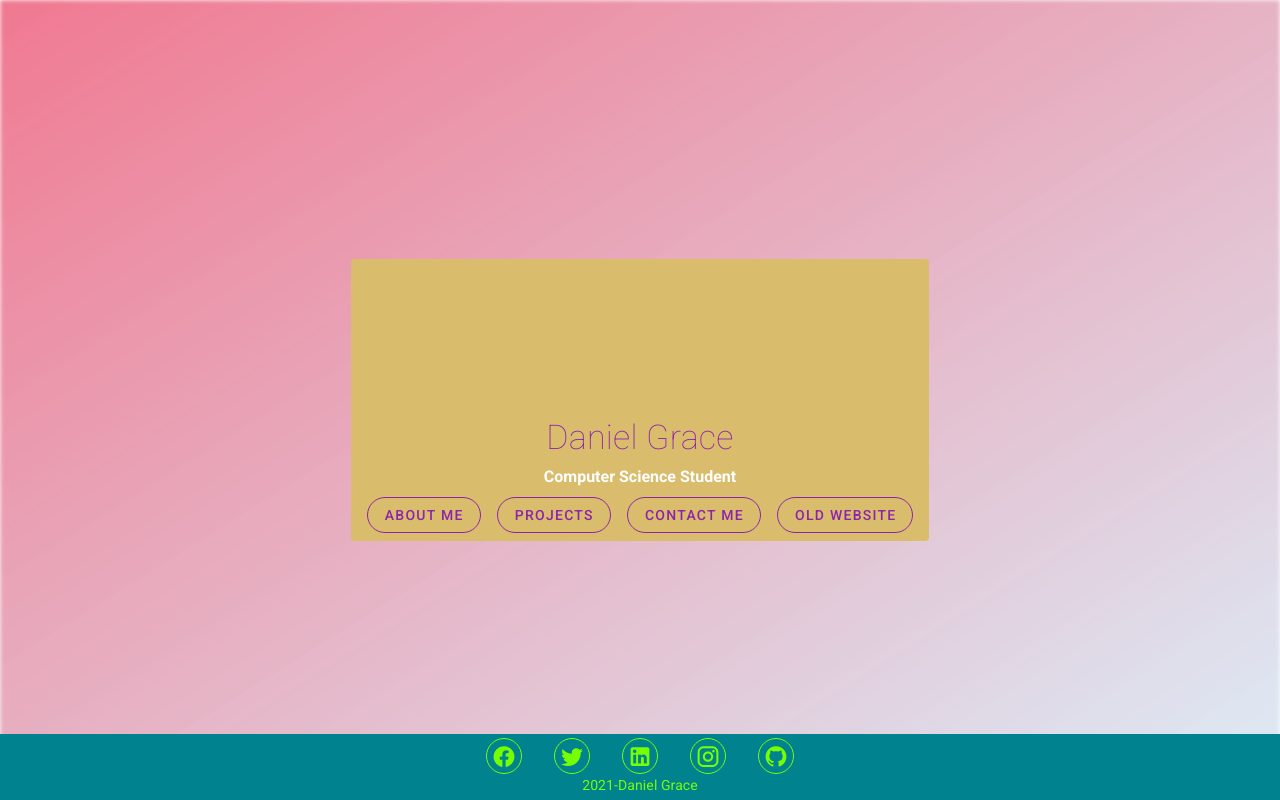
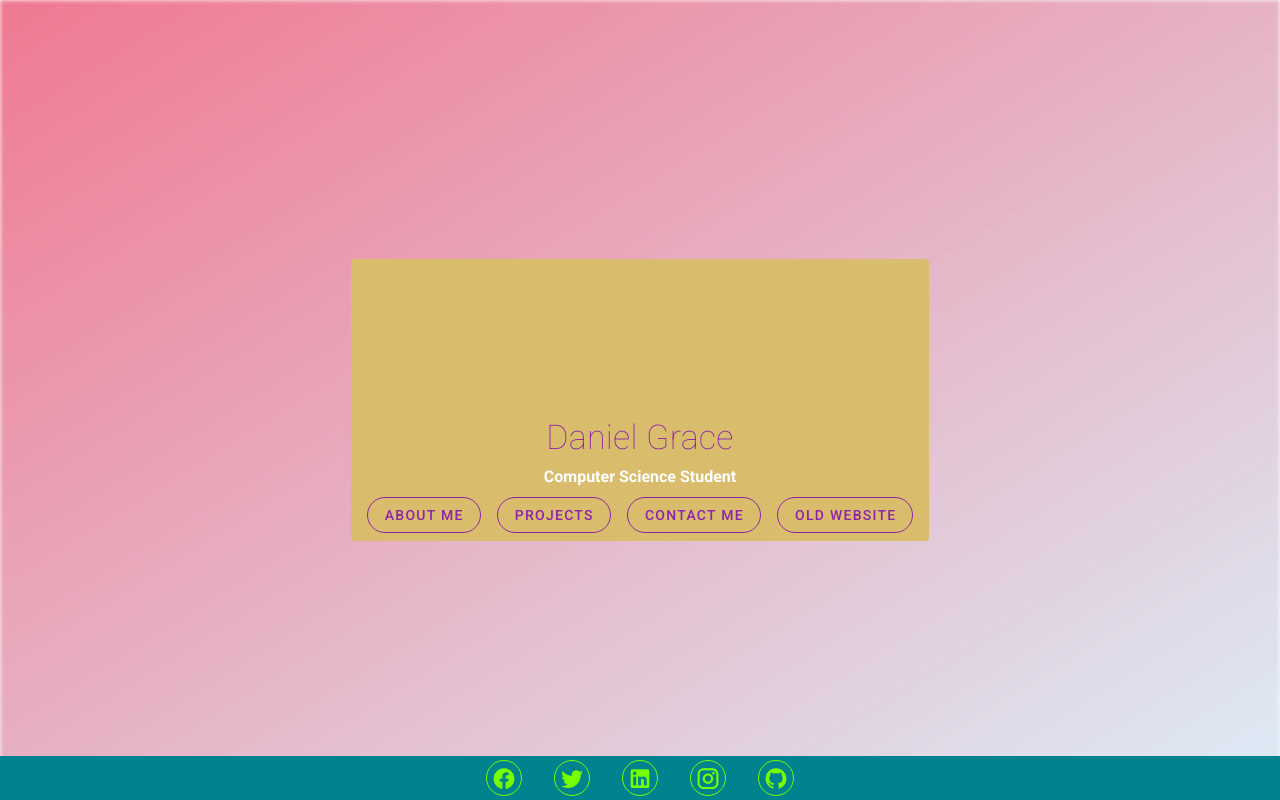
Before and after one commit to danana5/New-Personal-Website, a Vue app: page / in a window 1280 px wide. Built offline with nearby package versions, Linux system fonts and the light colour scheme.

Commit message:
removed footer text

```diff
--- a/src/App.vue
+++ b/src/App.vue
@@ -36,9 +36,6 @@
               </v-btn>
 
             </v-row>
-            <v-row justify="center" class="mx-4 light-green--text text--accent-3">
-              {{ new Date().getFullYear() }}-Daniel Grace
-            </v-row>
           </v-card-text>
         </v-card>
       </v-footer>
```
